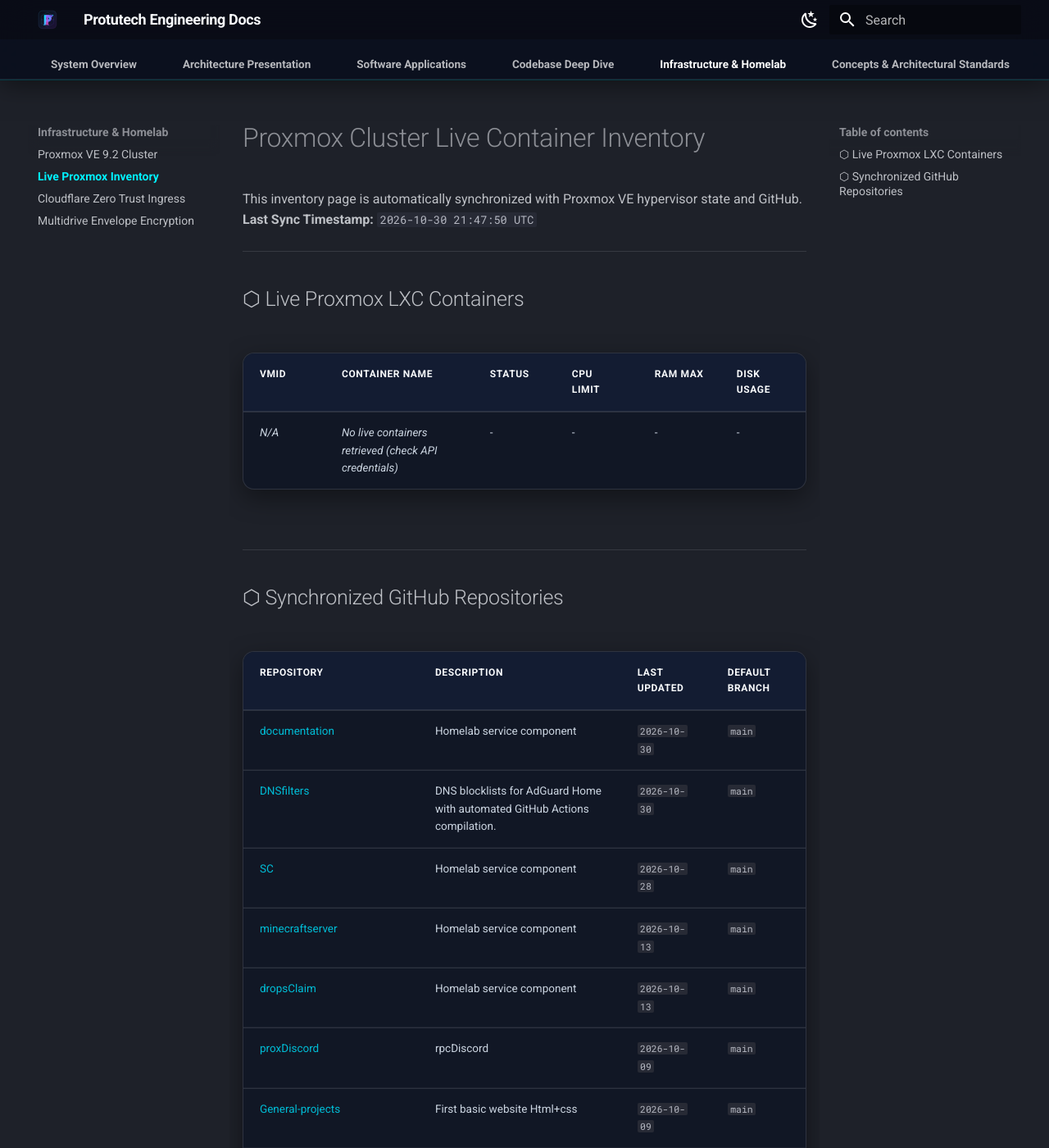
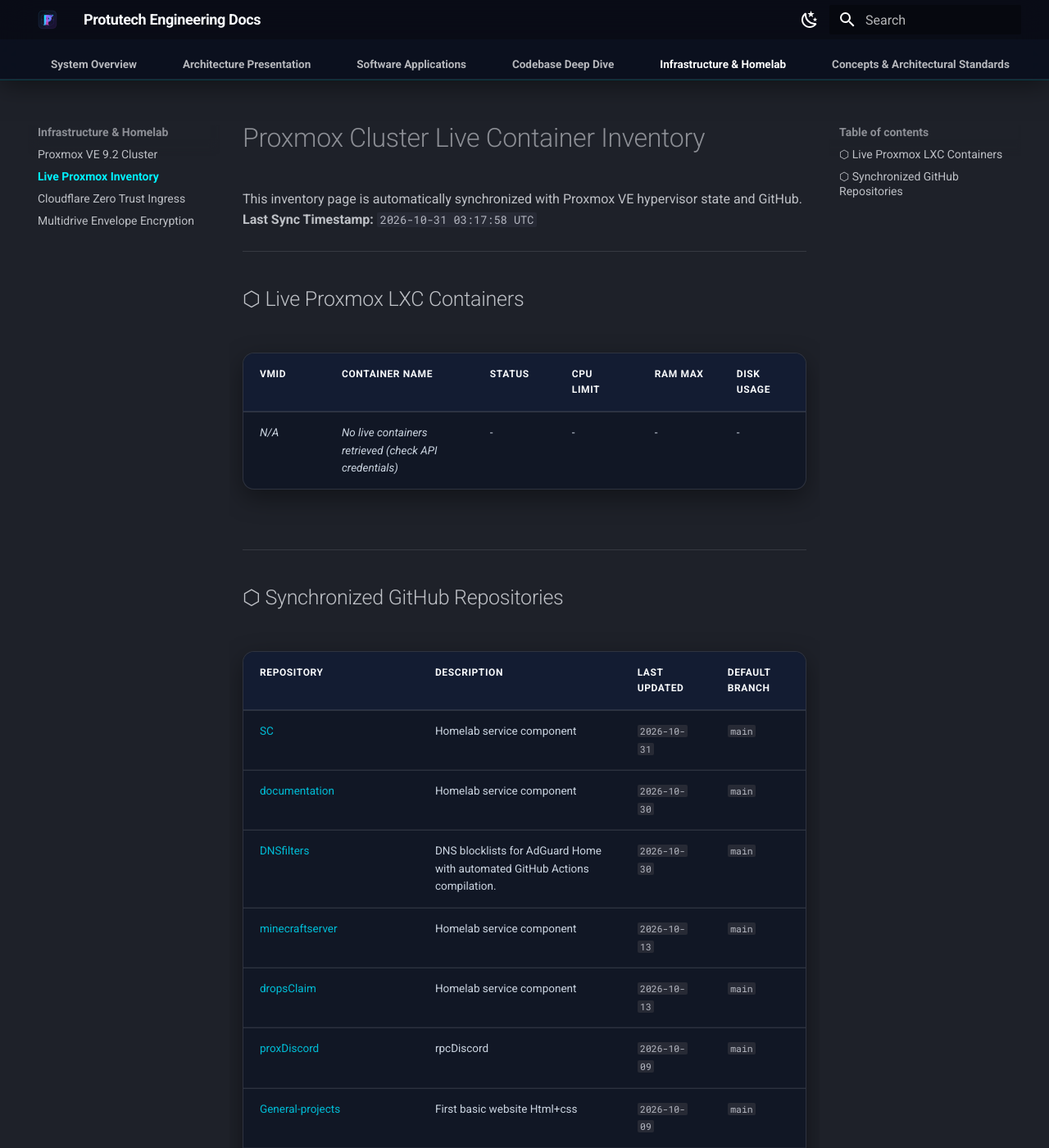
Before and after one commit to IAndrexI/documentation, an MkDocs documentation site: the page built from docs/infra/proxmox-live-inventory.md, in a window 1280 px wide and 1400 px high. Shown: the whole window at 82% size. Built offline with MkDocs 1.6.1 and Material for MkDocs 9.7.7, drawn with Linux system fonts in a browser that asks for light colours.

Commit message:
chore(auto-update): sync live Proxmox containers and GitHub repos [skip ci]

```diff
--- a/docs/infra/proxmox-live-inventory.md
+++ b/docs/infra/proxmox-live-inventory.md
@@ -1,7 +1,7 @@
 # Proxmox Cluster Live Container Inventory
 
 This inventory page is automatically synchronized with Proxmox VE hypervisor state and GitHub.
-**Last Sync Timestamp:** `2026-10-30 21:47:50 UTC`
+**Last Sync Timestamp:** `2026-10-31 03:17:58 UTC`
 
 ---
 
@@ -17,9 +17,9 @@
 
 | Repository | Description | Last Updated | Default Branch |
 | :--- | :--- | :--- | :--- |
+| [SC](https://github.com/IAndrexI/SC) | Homelab service component | `2026-10-31` | `main` |
 | [documentation](https://github.com/IAndrexI/documentation) | Homelab service component | `2026-10-30` | `main` |
 | [DNSfilters](https://github.com/IAndrexI/DNSfilters) | DNS blocklists for AdGuard Home with automated GitHub Actions compilation. | `2026-10-30` | `main` |
-| [SC](https://github.com/IAndrexI/SC) | Homelab service component | `2026-10-28` | `main` |
 | [minecraftserver](https://github.com/IAndrexI/minecraftserver) | Homelab service component | `2026-10-13` | `main` |
 | [dropsClaim](https://github.com/IAndrexI/dropsClaim) | Homelab service component | `2026-10-13` | `main` |
 | [proxDiscord](https://github.com/IAndrexI/proxDiscord) | rpcDiscord | `2026-10-09` | `main` |
```
